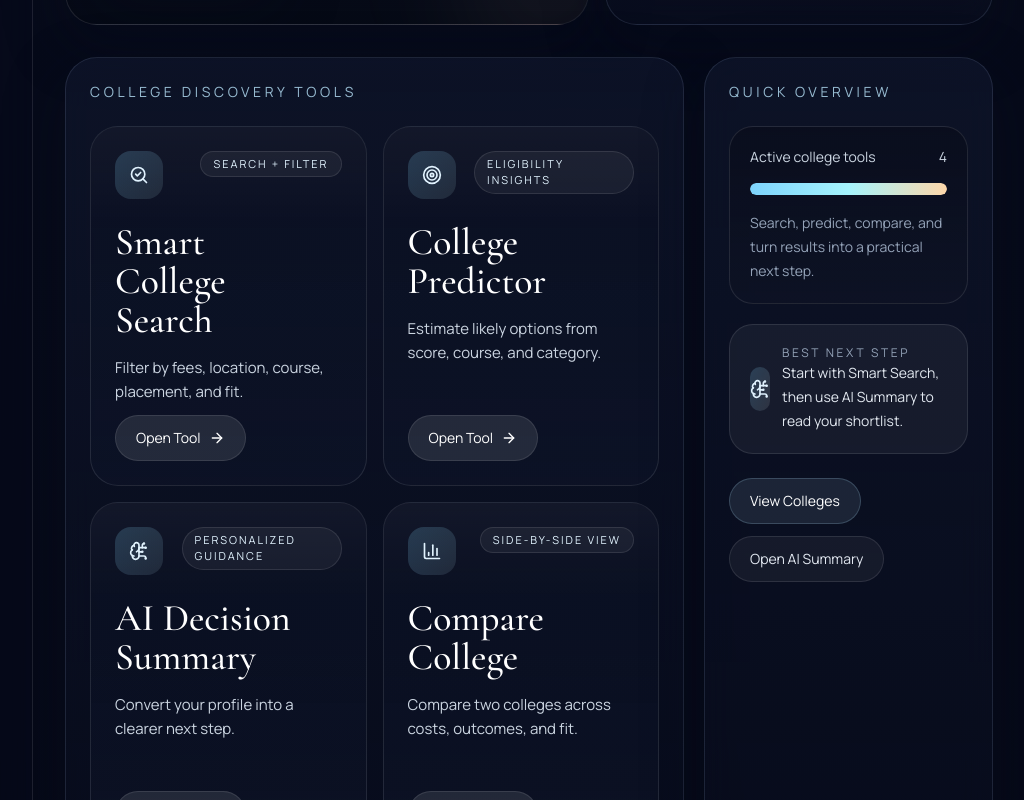
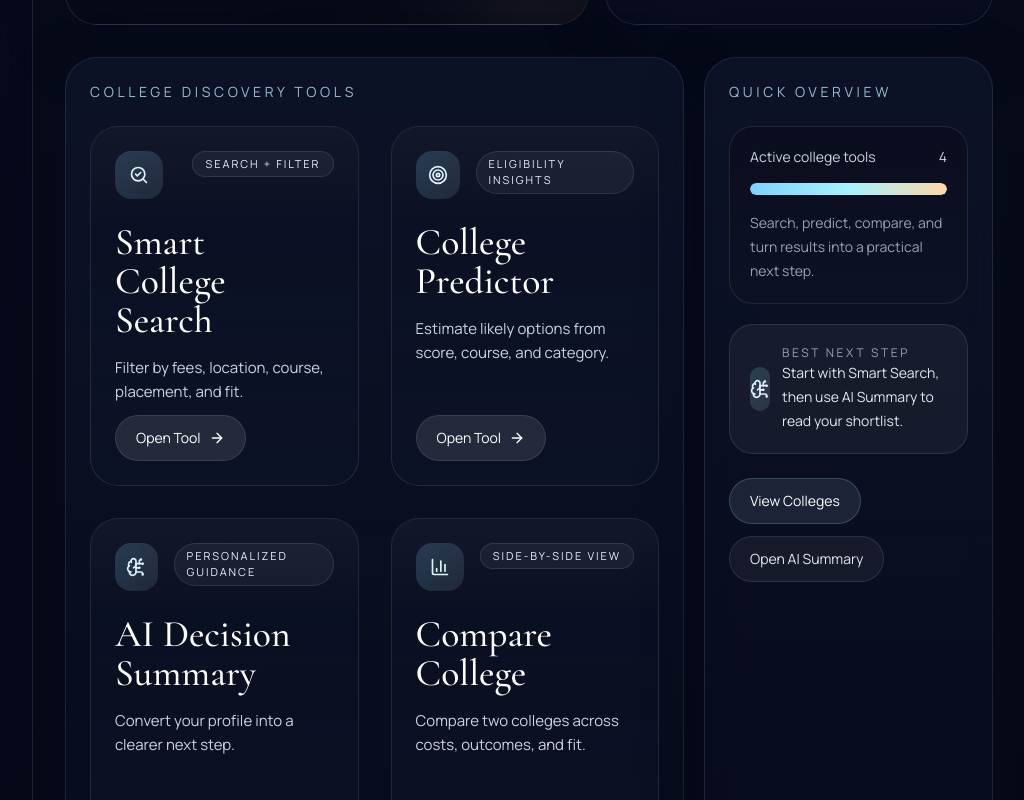
Before and after one commit to prem-03829/NextStep, a Next.js app in the folder frontend/: page /dashboard in a window 1280 px wide. Shown: the part 1800-2600 px from the top of the page, without its empty margins (255-1279 px from the left). Built offline with nearby package versions, Linux system fonts and the light colour scheme.

Commit message:
ui fixed

```diff
--- a/frontend/app/dashboard/page.jsx
+++ b/frontend/app/dashboard/page.jsx
@@ -122,10 +122,14 @@ export default function DashboardPage() {
               </p>
               <h2 className="max-w-4xl font-display text-5xl leading-[0.96] text-white md:text-6xl">
                 Explore colleges with
-                <span className="text-gradient"> more clarity, less noise.</span>
+                <span className="text-gradient">
+                  {" "}
+                  more clarity, less noise.
+                </span>
               </h2>
               <p className="max-w-xl text-base leading-7 text-slate-300 md:text-lg">
-                Search, predict, compare, and use AI guidance in one focused workspace.
+                Search, predict, compare, and use AI guidance in one focused
+                workspace.
               </p>
             </div>
 
@@ -277,7 +281,8 @@ export default function DashboardPage() {
               Turn search results into a clearer recommendation.
             </h2>
             <p className="mt-4 max-w-xl text-base leading-7 text-slate-300">
-              Use AI to connect your rank, interests, and course preference with a practical next step.
+              Use AI to connect your rank, interests, and course preference with
+              a practical next step.
             </p>
             <div className="mt-6 flex flex-wrap gap-3">
               <Link
@@ -320,7 +325,7 @@ export default function DashboardPage() {
           <p className="text-sm uppercase tracking-[0.26em] text-sky-200/80">
             College Discovery Tools
           </p>
-          <div className="mt-6 grid gap-4 md:grid-cols-2 2xl:grid-cols-4">
+          <div className="mt-6 grid grid-cols-1 md:grid-cols-2 gap-8">
             {collegeTools.map((tool) => {
               const Icon = tool.icon;
 
@@ -370,7 +375,8 @@ export default function DashboardPage() {
               <div className="h-full w-full rounded-full bg-gradient-to-r from-sky-300 via-cyan-200 to-orange-200" />
             </div>
             <p className="mt-4 text-sm leading-6 text-slate-400">
-              Search, predict, compare, and turn results into a practical next step.
+              Search, predict, compare, and turn results into a practical next
+              step.
             </p>
           </div>
 
@@ -384,7 +390,8 @@ export default function DashboardPage() {
                   Best Next Step
                 </p>
                 <p className="text-sm leading-6 text-slate-200">
-                  Start with Smart Search, then use AI Summary to read your shortlist.
+                  Start with Smart Search, then use AI Summary to read your
+                  shortlist.
                 </p>
               </div>
             </div>
@@ -426,7 +433,6 @@ export default function DashboardPage() {
           ))}
         </div>
       </section>
-
     </div>
   );
 }
```
